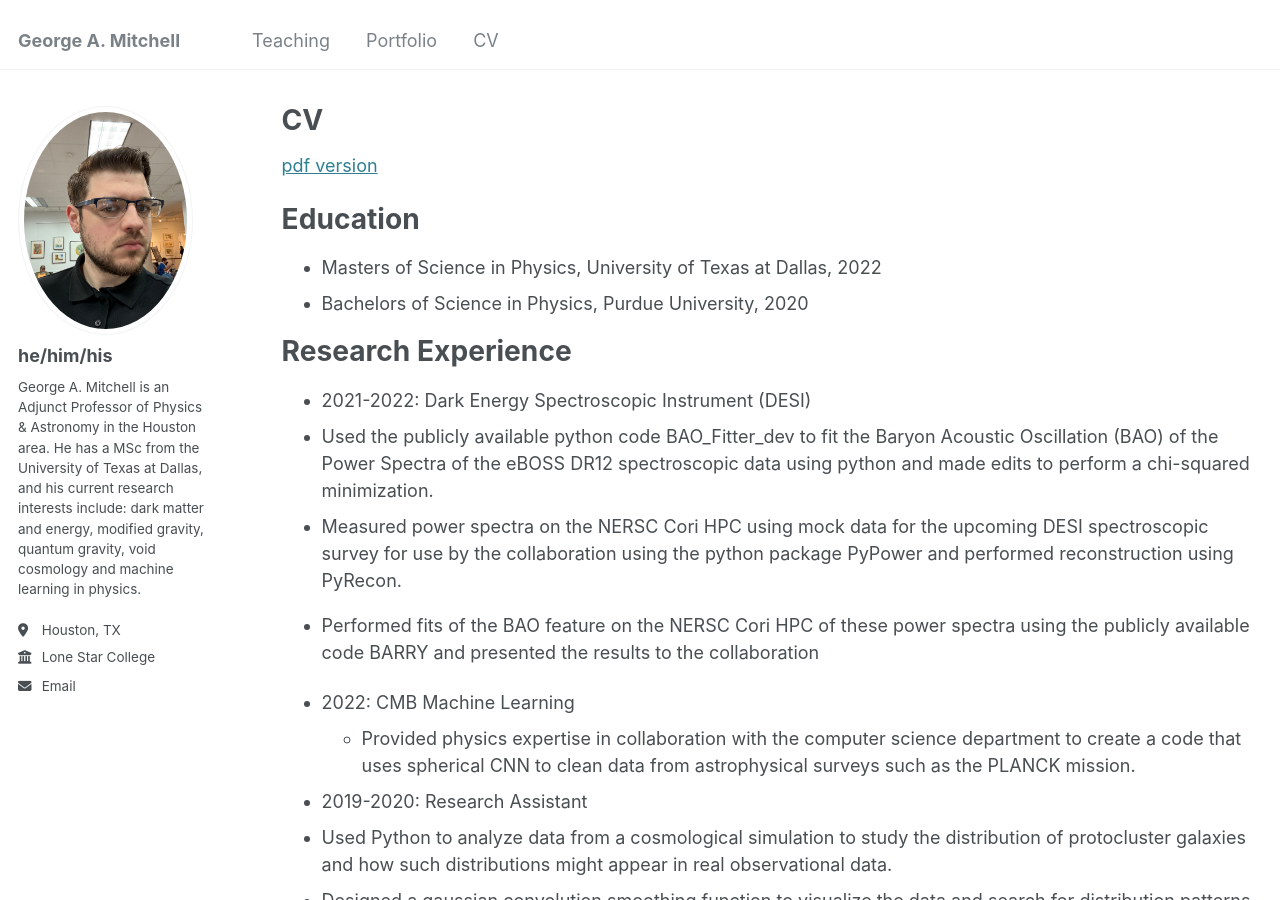
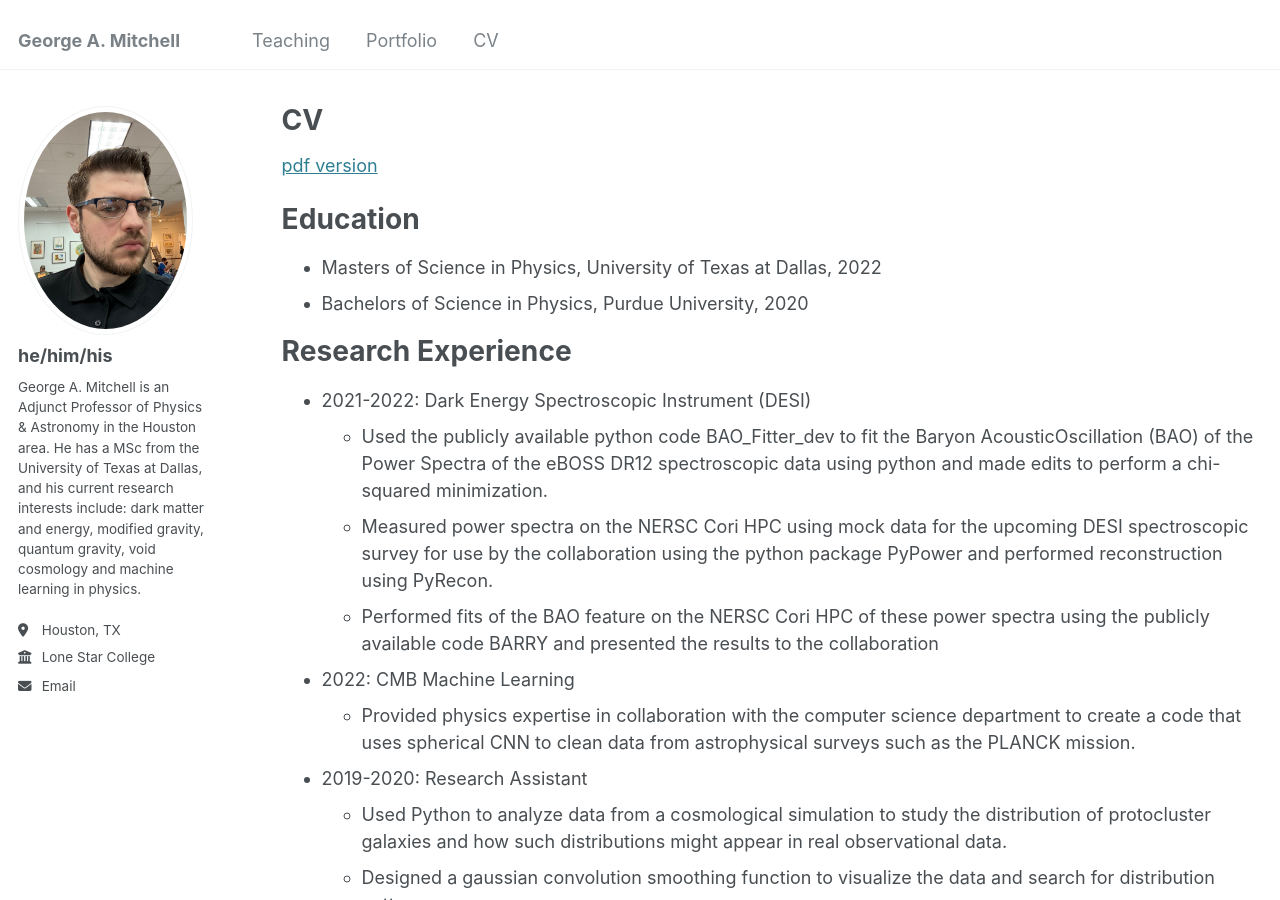
Before and after one commit to ga-mitchell/ga-mitchell.github.io, a Jekyll site: the page built from _pages/cv.md, in a window 1280 px wide and 900 px high. Built offline with Jekyll 4.4.1, drawn with Linux system fonts in a browser that asks for light colours.

Commit message:
Update cv.md

```diff
--- a/_pages/cv.md
+++ b/_pages/cv.md
@@ -17,25 +17,22 @@ Education
 Research Experience
 ======
 * 2021-2022: Dark Energy Spectroscopic Instrument (DESI)
-- Used the publicly available python code BAO_Fitter_dev to fit the Baryon Acoustic
-Oscillation (BAO) of the Power Spectra of the eBOSS DR12 spectroscopic data using python and made edits to perform a chi-squared minimization.
-- Measured power spectra on the NERSC Cori HPC using mock data for the upcoming
-DESI spectroscopic survey for use by the collaboration using the python package PyPower and performed reconstruction using PyRecon.
-- Performed fits of the BAO feature on the NERSC Cori HPC of these power spectra using the publicly available code BARRY and presented the results to the
-collaboration
+  - Used the publicly available python code BAO_Fitter_dev to fit the Baryon AcousticOscillation (BAO) of the Power Spectra of the eBOSS DR12 spectroscopic data using python and made edits to perform a chi-squared minimization.
+  - Measured power spectra on the NERSC Cori HPC using mock data for the upcoming DESI spectroscopic survey for use by the collaboration using the python package PyPower and performed reconstruction using PyRecon.
+  - Performed fits of the BAO feature on the NERSC Cori HPC of these power spectra using the publicly available code BARRY and presented the results to the collaboration
 
 * 2022: CMB Machine Learning
-  * Provided physics expertise in collaboration with the computer science department to create a code that uses spherical CNN to clean data from astrophysical surveys such as the PLANCK mission.
+  - Provided physics expertise in collaboration with the computer science department to create a code that uses spherical CNN to clean data from astrophysical surveys such as the PLANCK mission.
 
 * 2019-2020: Research Assistant
-- Used Python to analyze data from a cosmological simulation to study the distribution of protocluster galaxies and how such distributions might appear in real observational data.
-- Designed a gaussian convolution smoothing function to visualize the data and search for distribution patterns.
-- Calculated the expected redshift range detected by a narrow band filter in order to construct the expected line of sight.
+  - Used Python to analyze data from a cosmological simulation to study the distribution of protocluster galaxies and how such distributions might appear in real observational data.
+  - Designed a gaussian convolution smoothing function to visualize the data and search for distribution patterns.
+  - Calculated the expected redshift range detected by a narrow band filter in order to construct the expected line of sight.
 
 * 2018: CMS Research
-- Conducted and improved multiple thermal experiments in an attempt to measure the gradient of a carbon fiber-based material for the inner silicon pixel detector in the LHC high luminosity phase.
-- Analyzed data from the thermal experiments to map the thermal gradient.
-- Designed, tested and analyzed ANSYS FEA simulations of the carbon fiber material and compared the simulation to thermal gradient and mechanical stress experiments carried out in the lab.
+  - Conducted and improved multiple thermal experiments in an attempt to measure the gradient of a carbon fiber-based material for the inner silicon pixel detector in the LHC high luminosity phase.
+  - Analyzed data from the thermal experiments to map the thermal gradient.
+  - Designed, tested and analyzed ANSYS FEA simulations of the carbon fiber material and compared the simulation to thermal gradient and mechanical stress experiments carried out in the lab.
 
 Key Skills
 ======
```
